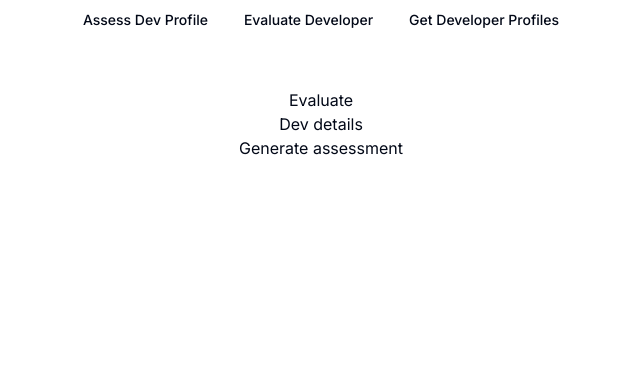
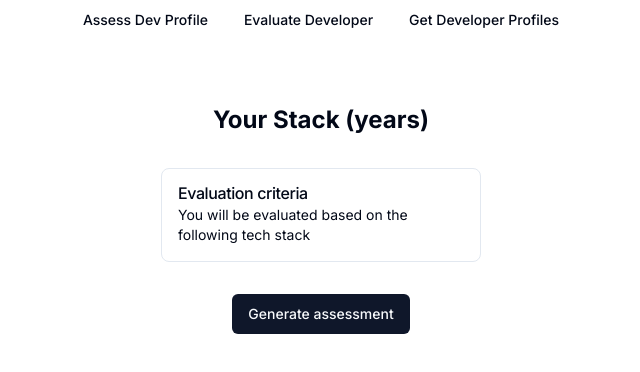
Before and after one commit to esponges/dev-assessments-app, a Next.js app: page /app/evaluate in a window 1280 px wide. Shown: the top 372 px of the page, without its empty margins (319-959 px from the left). Built offline with nearby package versions, Linux system fonts and the light colour scheme.

Commit message:
display dev stack

```diff
--- a/src/components/layouts/container.tsx
+++ b/src/components/layouts/container.tsx
@@ -10,7 +10,7 @@ export function Container({
   return (
     <main
       className={cn(
-        'flex min-h-screen flex-col items-center py-12 md:w-1/4 w-3/4 mx-auto',
+        'flex min-h-screen flex-col items-center py-12 mx-auto',
         className
       )}
     >
--- a/src/components/layouts/pages/navigation.tsx
+++ b/src/components/layouts/pages/navigation.tsx
@@ -12,7 +12,7 @@ import Link from 'next/link';
 const links = [
   { href: 'assess-profile', title: 'Assess Dev Profile' },
   // todo: remove this test query
-  { href: 'evaluate?id=9fe4c751-3a92-406b-8c2a-5d38e6981415', title: 'Evaluate Developer' },
+  { href: 'evaluate?id=4a1dbe64-a771-4b94-9a02-b5c96bfe4354', title: 'Evaluate Developer' },
   { href: 'get-profiles', title: 'Get Developer Profiles' },
 ];
 
--- a/src/pages/app/assess-profile/index.tsx
+++ b/src/pages/app/assess-profile/index.tsx
@@ -10,7 +10,7 @@ import { Container } from '@/components/layouts/container';
 
 type TechStack = {
   tech: string;
-  years_of_experience: number;
+  experience: number;
 };
 
 type MutationResponse = {
@@ -77,7 +77,7 @@ export default function AssessProfile() {
   };
 
   return (
-    <Container>
+    <Container className='md:w-1/4 w-3/4'>
       <InputFile
         handleChange={(e) => {
           const file = e.target.files?.[0];
@@ -118,7 +118,7 @@ export default function AssessProfile() {
                 type='number'
                 id={el.tech}
                 className='max-w-[4rem]'
-                value={el.years_of_experience}
+                value={el.experience}
                 onChange={(e) =>
                   handleTechStackUpdate(el.tech, Number(e.target.value))
                 }
--- a/src/pages/app/evaluate/index.tsx
+++ b/src/pages/app/evaluate/index.tsx
@@ -2,11 +2,16 @@ import { useRouter } from 'next/router';
 import { useQuery, useMutation } from '@tanstack/react-query';
 import { useState } from 'react';
 import { Container } from '@/components/layouts/container';
+import { Alert } from '@/components/molecules/alert';
+import { Label } from '@/components/ui/label';
+import { Input } from '@/components/ui/input';
+import { Button } from '@/components/ui/button';
 
 type DevDetails = {
   id: string;
   resume: string;
   techStack: string[];
+  detailedTechStack: Record<string, string>[];
 };
 
 type Assessment = {
@@ -22,9 +27,7 @@ type Assessment = {
 
 type MutationVariables = {
   id: string;
-  stack: string[];
-  level: string;
-  numberOfQuestion: number;
+  stack: Record<string, string>[];
 };
 
 const getDevDetails = async (id: string) => {
@@ -40,12 +43,7 @@ const getDevDetails = async (id: string) => {
   return json;
 };
 
-const generateAssessment = async ({
-  id,
-  stack,
-  level,
-  numberOfQuestion,
-}: MutationVariables) => {
+const generateAssessment = async ({ id, stack }: MutationVariables) => {
   const res = await fetch(
     `${process.env.NEXT_PUBLIC_API_URL}/api/assessment/create`,
     {
@@ -53,8 +51,6 @@ const generateAssessment = async ({
       body: JSON.stringify({
         id,
         stack,
-        level,
-        number_of_questions: numberOfQuestion,
       }),
       headers: {
         'Content-Type': 'application/json',
@@ -77,7 +73,7 @@ export default function Evaluate() {
 
   // todo: this might be done elsewhere, probably when the page is loaded and the
   // candidate is authenticated
-  const { data, isLoading } = useQuery<DevDetails>({
+  const { data } = useQuery<DevDetails>({
     queryKey: ['dev', id],
     queryFn: () => getDevDetails(id as string),
     enabled: !!id,
@@ -95,30 +91,43 @@ export default function Evaluate() {
 
   const handleGenerateAssessment = async () => {
     const level = 'junior';
-    // this is hardcoded for the moment
-    // we'll need a way to get a proper level from the user or figure it out
-    // based on the candidate's experience, financial aspirations, etc.
-
-    const number_of_questions = 10;
-    // this is hardcoded for the moment too
 
     if (data) {
       await generateAssessment({
         id: data.id,
-        stack: data.techStack,
-        level,
-        numberOfQuestion: number_of_questions,
+        stack: data.detailedTechStack,
       });
     }
   };
 
   return (
-    <Container>
-      <h1>Evaluate</h1>
-      <h2>Dev details</h2>
-      {isLoading && <p>Loading...</p>}
-      {data && <pre>{JSON.stringify(data, null, 2)}</pre>}
-      <button onClick={handleGenerateAssessment}>Generate assessment</button>
+    <Container className='px-6'>
+      <h1 className='text-2xl font-bold my-4'>Your Stack (years)</h1>
+      <Alert
+        className='w-[20rem] my-4'
+        title='Evaluation criteria'
+        description='You will be evaluated based on the following tech stack'
+      />
+      {data?.detailedTechStack
+        ? data.detailedTechStack.map((el, i) => (
+            <div
+              key={el.tech + i}
+              className='grid items-center gap-1.5 my-1 grid-cols-2'
+            >
+              <Label htmlFor={el.tech}>{el.tech}</Label>
+              <Input
+                type='number'
+                id={el.tech}
+                className='max-w-[4rem]'
+                value={el.experience}
+                // onChange={(e) =>
+                //   handleTechStackUpdate(el.tech, Number(e.target.value))
+                // }
+              />
+            </div>
+          ))
+        : null}
+      <Button onClick={handleGenerateAssessment} className='my-4'>Generate assessment</Button>
       {assessment && <pre>{JSON.stringify(assessment, null, 2)}</pre>}
     </Container>
   );
```
